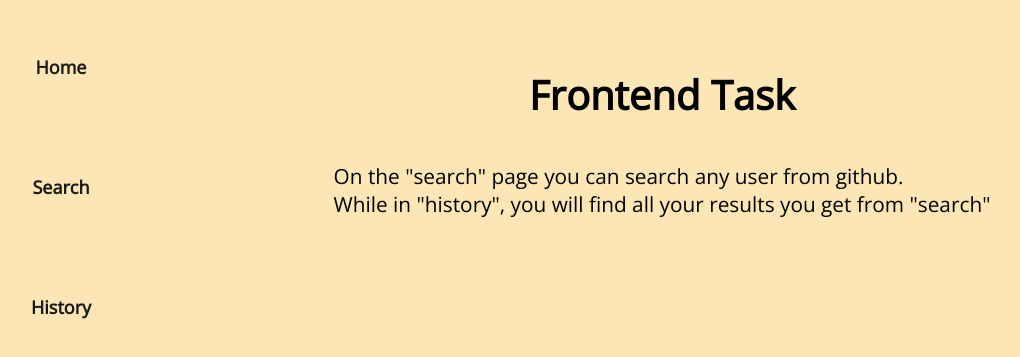
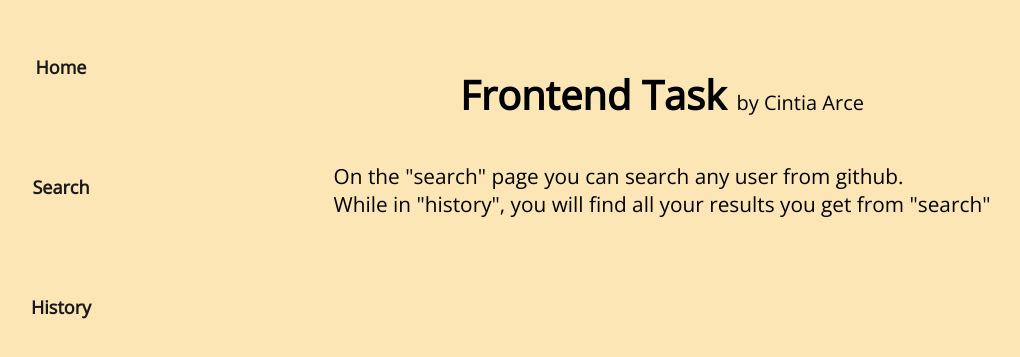
Before and after one commit to tia-cin/Frontend-Task, a React (Create React App) app: page / in a window 1280 px wide. Shown: the part 173-530 px from the top of the page, without its empty margins (58-1078 px from the left). Built offline with nearby package versions, Linux system fonts and the light colour scheme.

Commit message:
developer

```diff
--- a/src/components/Home.tsx
+++ b/src/components/Home.tsx
@@ -4,7 +4,9 @@ import "./style/Home.css";
 export const Home: React.FC = () => {
   return (
     <main className="page-container home-container">
-      <h1>Frontend Task</h1>
+      <h1>
+        Frontend Task <small>by Cintia Arce</small>
+      </h1>
       <p>
         On the "search" page you can search any user from github. <br />
         While in "history", you will find all your results you get from "search"
--- a/src/components/style/Home.css
+++ b/src/components/style/Home.css
@@ -15,6 +15,11 @@ main h1 {
     font-size: 2.5em;
 }
 
+main h1 small{
+    font-size: .5em;
+    font-weight: 100;
+}
+
 main p {
     font-size: 1.3em;
 }
```
